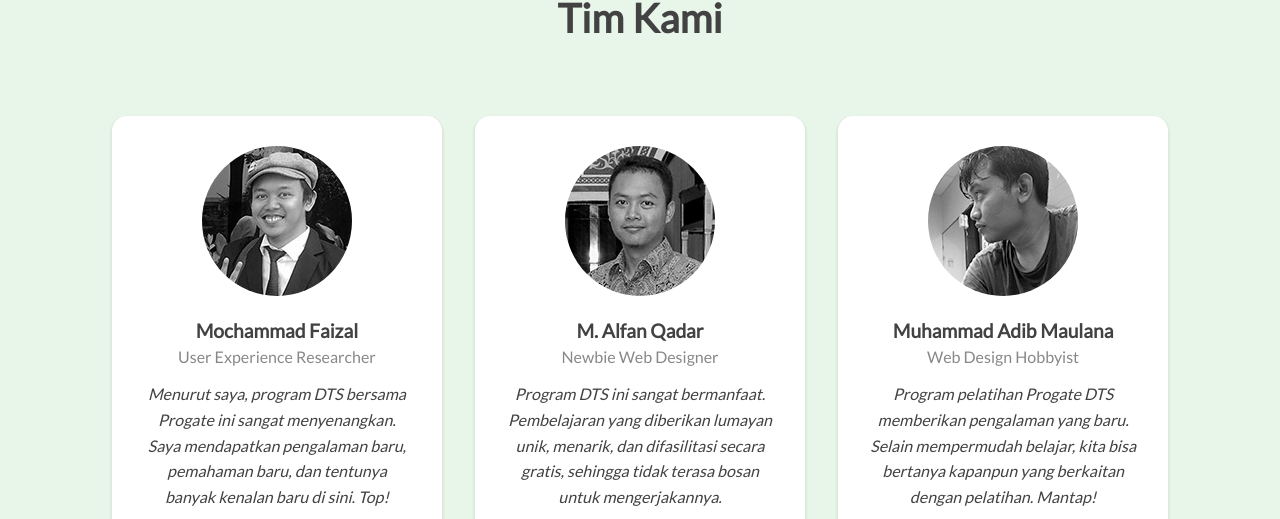
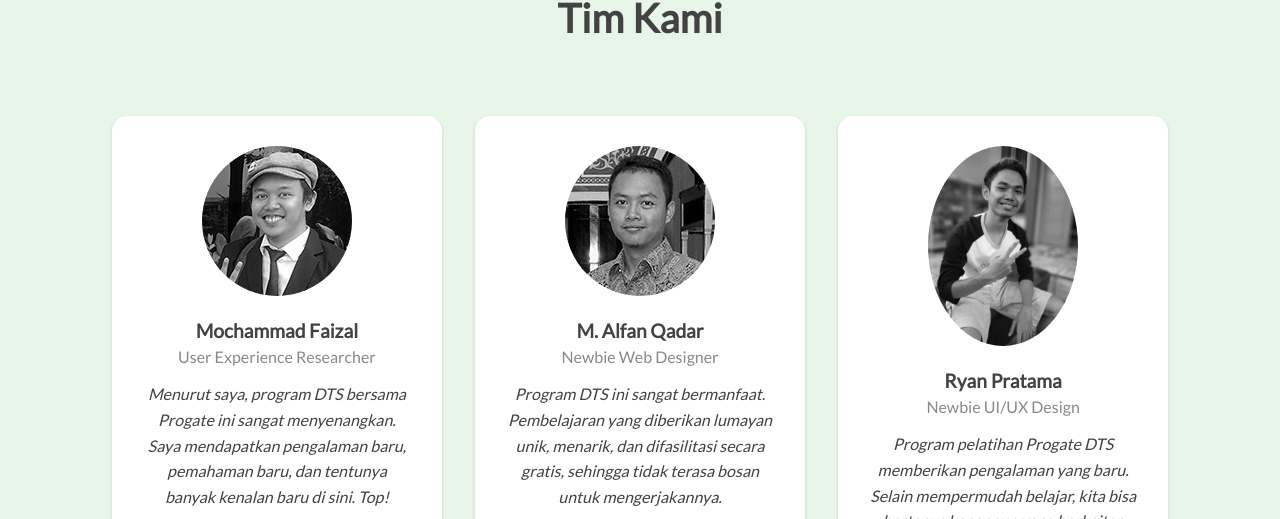
Before and after one commit to ryan-pr/DTS2020.kominfo, a plain HTML site: page index.html in a window 1280 px wide. Shown: the part 1404-1923 px from the top of the page. Drawn offline with Linux system fonts and the light colour scheme.

Commit message:
Update index.html

```diff
--- a/index.html
+++ b/index.html
@@ -135,9 +135,9 @@
       </div>
       <div class="base">
         <div class="card">
-          <img src="resources/adib.jpg" alt="Adib" title="Muhammad Adib Maulana">
-          <h3>Muhammad Adib Maulana</h3>
-          <p class="about">Web Design Hobbyist</p>
+          <img src="resources/ryan.jpg" alt="Adib" title="Ryan Pratama">
+          <h3>Ryan Pratama</h3>
+          <p class="about">Newbie UI/UX Design</p>
           <p class="testimonial">Program pelatihan Progate DTS memberikan pengalaman yang baru. Selain mempermudah belajar, kita bisa bertanya kapanpun yang berkaitan dengan pelatihan. Mantap!</p>
           <a href="https://github.com/adibmaul11" target="_blank" class="button" title="Akses Github Adib">
             <i class="fab fa-github fa-fw"></i> GitHub
```
